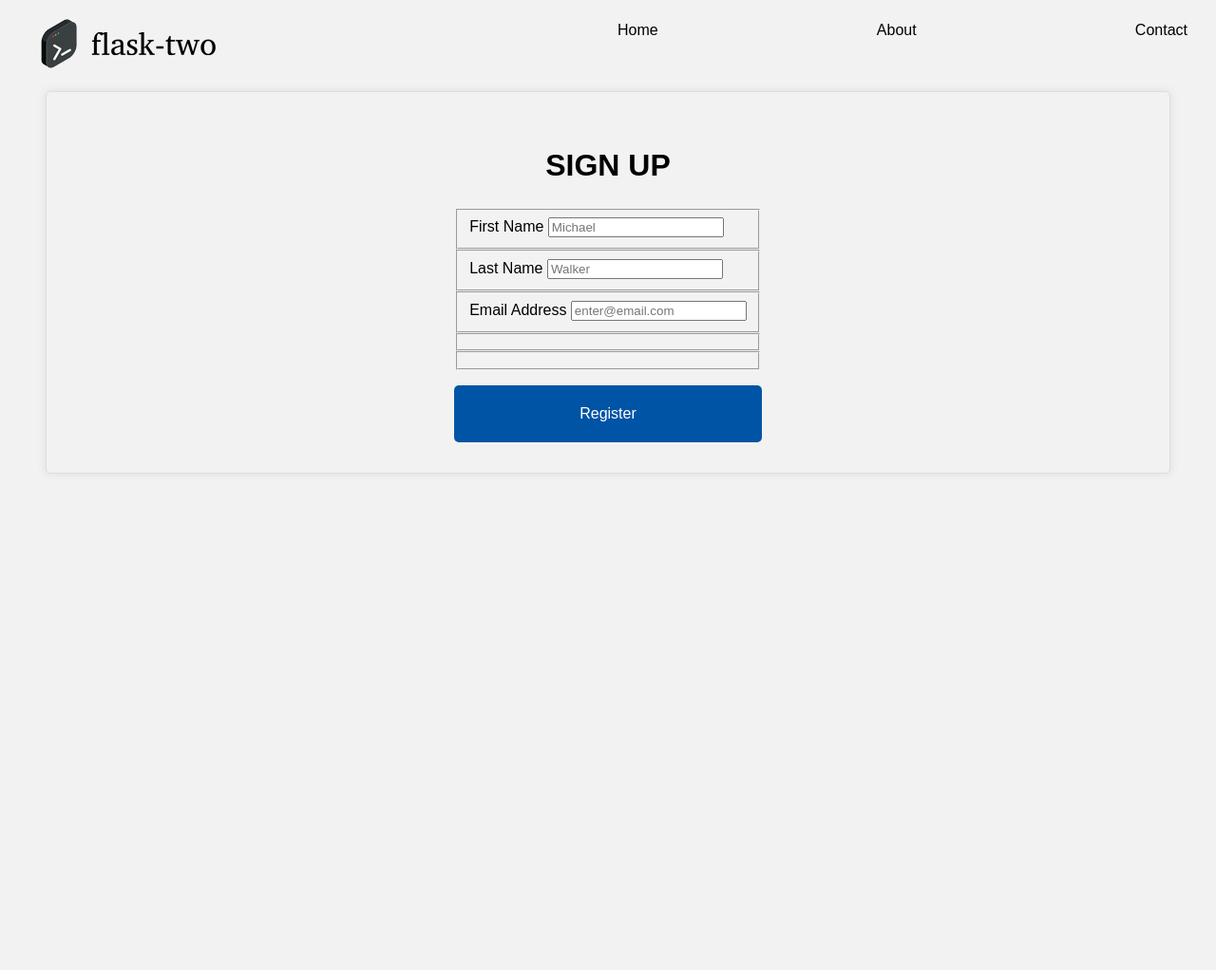
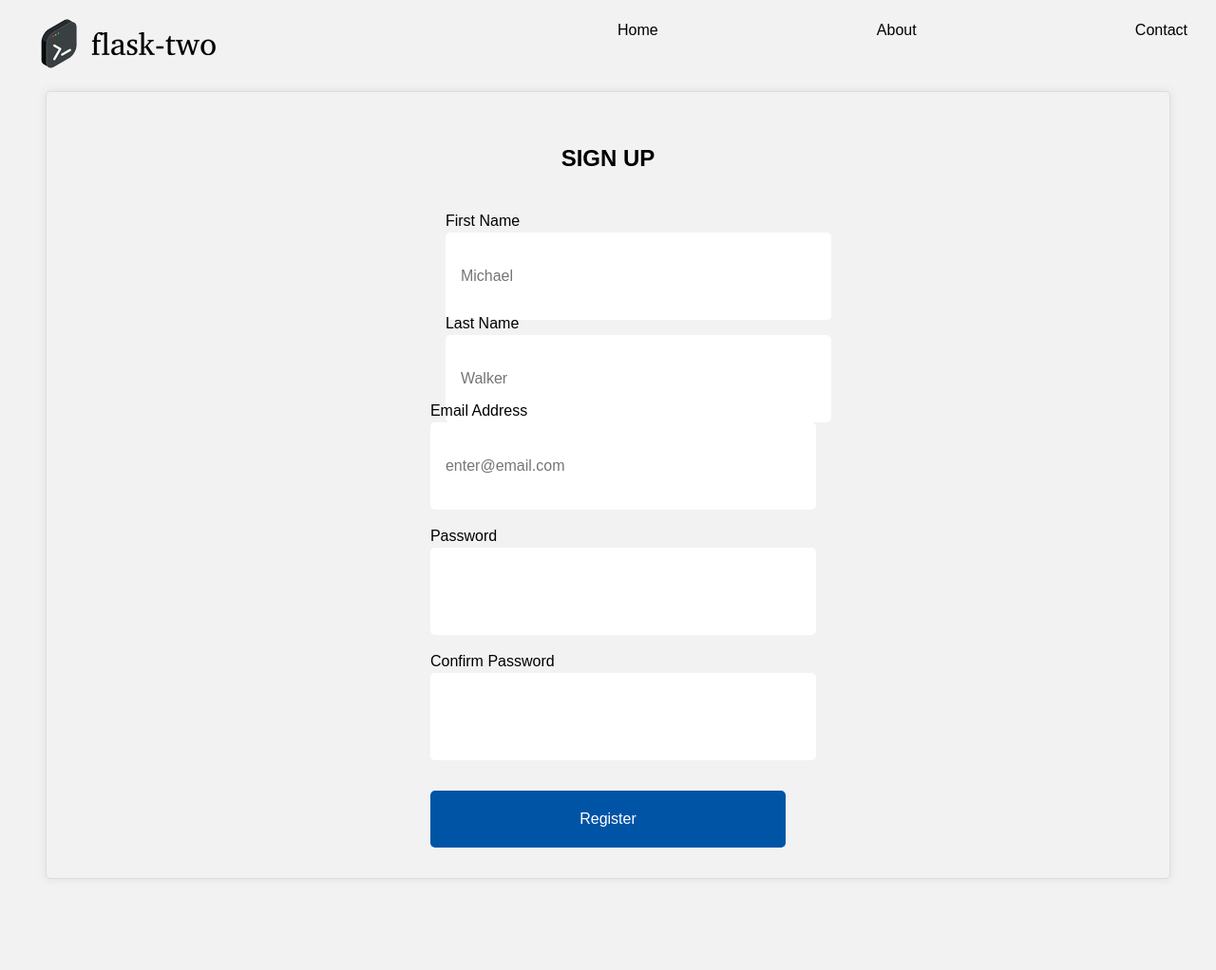
Before and after one commit to michaelwalkerfl/flask-three, a Flask app: template webapp/templates/registration.jinja2 in a window 1280 px wide. Shown: the whole page at 95% size. Before the commit the page ends 499 px from the top, so only its background shows below. Run offline with Flask 3, Linux system fonts and the light colour scheme; tables that the repository leaves empty hold one stand-in row (values such as "Sample post"); the template is opened without the code that fills it: values that come from a table or form of the project are taken from there, most other values are stand-ins (such as "Sample title", 1, 10 or a date in 2020).

Commit message:
update: registration page.

```diff
--- a/webapp/static/css/global.css
+++ b/webapp/static/css/global.css
@@ -69,6 +69,26 @@
 .form-wrapper input[type="password"]:focus {
   outline: none;
   border-color: #0077ff;
+}
+
+.first-name-input {
+  width: 100%;
+  height: 60px;
+  padding: 1rem;
+  margin-bottom: 1rem;
+  border: none;
+  border-radius: 5px;
+  font-size: 1rem;
+}
+
+.last-name-input {
+  width: 100%;
+  height: 60px;
+  padding: 1rem;
+  margin-bottom: 1rem;
+  border: none;
+  border-radius: 5px;
+  font-size: 1rem;
 }
 
 .email-input {
--- a/webapp/templates/registration.jinja2
+++ b/webapp/templates/registration.jinja2
@@ -3,7 +3,7 @@
 {% block content %}
 <header>
 <div class="logo">
-  <img src="{{ url_for('static', filename="images/logo.png") }}" alt="flask-two logo">
+  <img src="{{ url_for('static', filename="images/logo.png") }}" alt="flask-two logo" />
 </div>
 <nav class="navigation">
   <a href="/">Home</a>
@@ -29,15 +29,15 @@
 </div>
 {% endfor %}
 
-
+<section id="body">
 <div class="form-wrapper">
 <h1>SIGN UP</h1>
 <form method="POST" action="/dashboard/registration">
     {{ form.csrf_token }}
 
-    <fieldset class="first_name">
-        {{ form.first_name.label }}
-        {{ form.first_name(placeholder='Michael') }}
+    <div class="first-name-input">
+        <label for="{{ form.first_name.id }}">{{ form.first_name.label }}</label>
+        {{ form.first_name(placeholder='Michael', class='first-name-input') }}
         {% if form.first_name.errors %}
         <ul class="errors">
             {% for error in form.first_name.errors %}
@@ -45,11 +45,11 @@
             {% endfor %}
         </ul>
         {% endif %}
-    </fieldset>
+    </div>
 
-    <fieldset class="last_name">
-        {{ form.last_name.label }}
-        {{ form.last_name(placeholder='Walker') }}
+    <div class="last-name-input">
+        <label for="{{ form.last_name.id }}">{{ form.last_name.label }}</label>
+        {{ form.last_name(placeholder='Walker', class='last-name-input') }}
         {% if form.last_name.errors %}
         <ul class="errors">
             {% for error in form.last_name.errors %}
@@ -57,11 +57,12 @@
             {% endfor %}
         </ul>
         {% endif %}
-    </fieldset>
+    </div>
 
-    <fieldset class="email">
-        {{ form.email.label }}
-        {{ form.email(placeholder='enter@email.com') }}
+    <div class="email">
+      <label for="{{ form.email.id }}">{{ form.email.label }}</label>
+      {{ form.email(placeholder='enter@email.com', class='email-input') }}
+
       {% if form.email.errors %}
       <ul class="errors">
         {% for error in form.email.errors %}
@@ -69,38 +70,38 @@
         {% endfor %}
       </ul>
       {% endif %}
-    </fieldset>
+    </div>
 
-    <fieldset class="passwd">
-        {{ form.passwd.label }}
-        {{ form.passwd(placeholder='') }}
-        {% if form.passwd.errors %}
+    <div class="password">
+        {{ form.password.label }}
+        {{ form.password(placeholder='') }}
+        {% if form.password.errors %}
         <ul class="errors">
-            {% for error in form.passwd.errors %}
+            {% for error in form.password.errors %}
             <li>{{ error }}</li>
             {% endfor %}
         </ul>
         {% endif %}
-    </fieldset>
+    </div>
 
-    <fieldset class="passwd_confirm">
-        {{ form.passwd_confirm.label }}
-        {{ form.passwd_confirm(placeholder='') }}
-        {% if form.passwd_confirm.errors %}
+    <div class="password_confirm">
+        {{ form.password_confirm.label }}
+        {{ form.password_confirm(placeholder='') }}
+        {% if form.password_confirm.errors %}
         <ul class="errors">
-            {% for error in form.passwd_confirm.errors %}
+            {% for error in form.password_confirm.errors %}
             <li>{{ error }}</li>
             {% endfor %}
         </ul>
         {% endif %}
-    </fieldset>
+    </div>
 
     <div class="submit-button">
         {{ form.submit }}
     </div>
 </form>
 </div>
-
+</section>
 <script nonce="{{ csp_nonce() }}">
   // Add event listener to close button
   const closeButtons = document.querySelectorAll('.alert .close');
```
Lines whose indentation alone changed are shown as unchanged.
